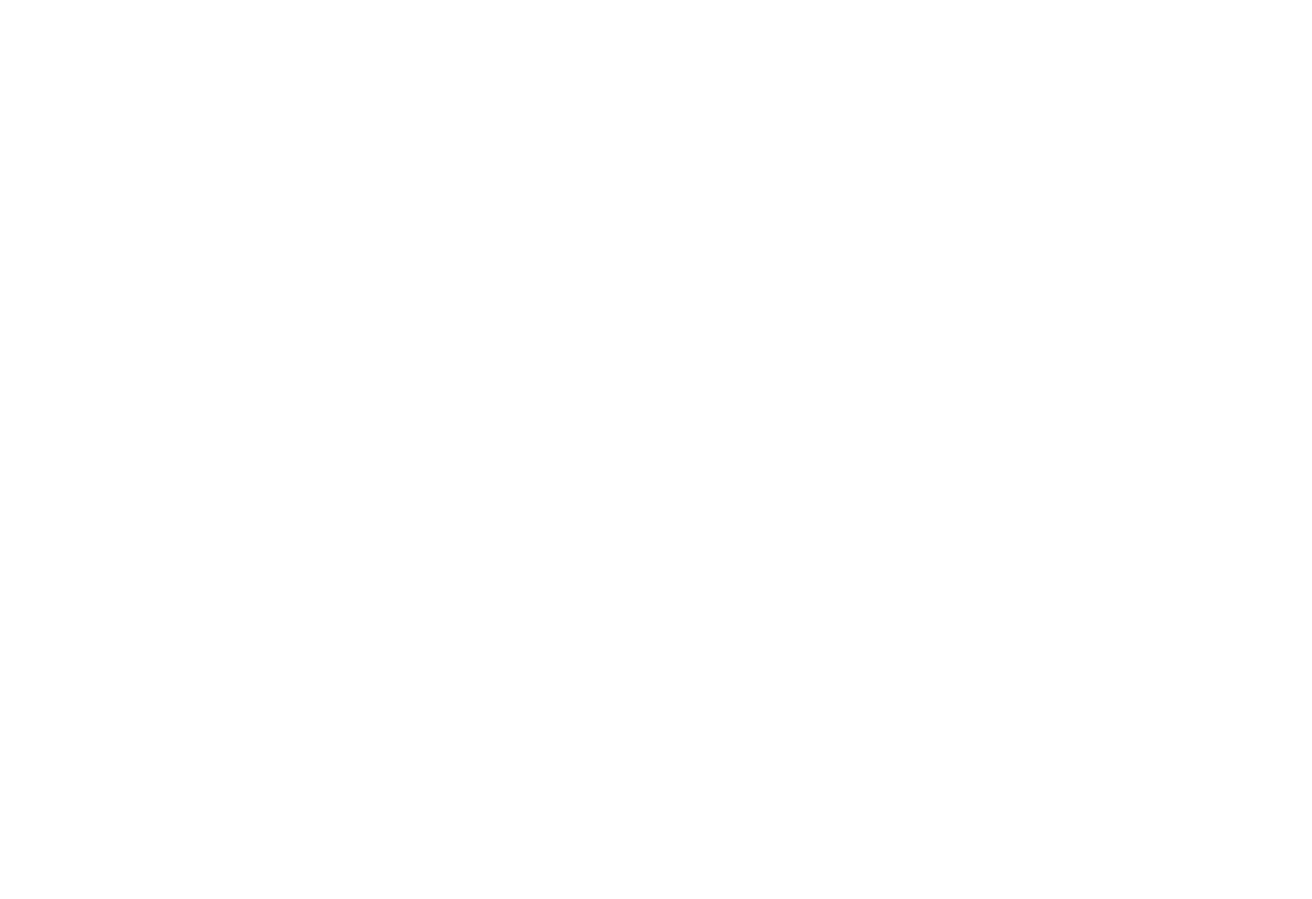
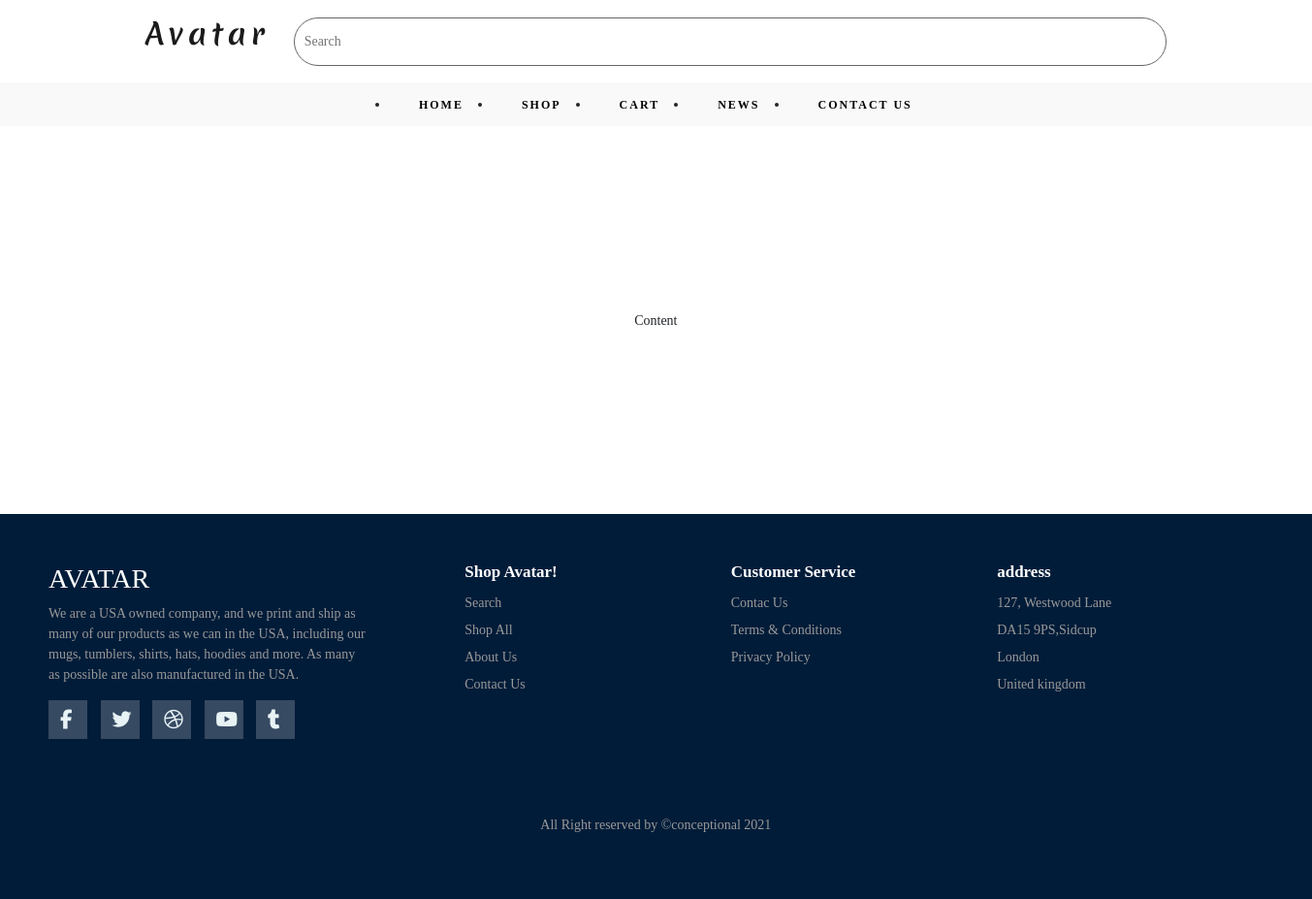
Before and after one commit to Nadiamuin/Team-Amazon, a plain HTML site: page home.html in a window 1280 px wide. Shown: the whole page at 97% size, 1353 px wide, since content can reach past the window. Before the commit the page ends 800 px from the top, so only its background shows below. Drawn offline with nearby package versions, Linux system fonts and the light colour scheme; a web font is replaced by a local one.

Commit message:
created 1st hrader & footer

```diff
--- a/css/style.css
+++ b/css/style.css
@@ -0,0 +1,175 @@
+@import url("https://fonts.googleapis.com/css2?family=Anton&family=Hina+Mincho&family=Merienda:wght@700&display=swap");
+
+*,
+*:before,
+*:after {
+  box-sizing: border-box;
+}
+body {
+  font-family: poppins;
+  margin: 0;
+  display: grid;
+  font-size: 14px;
+  text-decoration: none;
+}
+
+/* Header starts */
+.header .top_nav {
+  margin-top: 10px;
+  width: 100%;
+  height: 65px;
+  background: #ffffff;
+  padding: 0 150px;
+  display: flex;
+  justify-content: center;
+  align-items: center;
+}
+
+.header .top_nav .left {
+  display: flex;
+  align-items: center;
+}
+
+.header .top_nav .left .logo p {
+  font-size: 30px;
+  font-weight: Bolder;
+  color: rgb(27, 27, 27);
+  font-family: "Merienda", cursive;
+  margin-right: 25px;
+  letter-spacing: 5px;
+}
+
+.header .top_nav .left .search_bar input[type="text"] {
+  border: 1px solid #666666;
+  padding: 5px 10px;
+  outline: none;
+  transition: all 0.5s linear;
+  width: 900px;
+  height: 50px;
+  border-radius: 50px;
+}
+
+.header .bottom_nav {
+  width: 100%;
+  background: #f9f9f9;
+  height: 45px;
+  padding: 0 50px;
+  text-decoration: none;
+}
+
+.header .bottom_nav ul {
+  width: 100%;
+  height: 45px;
+  display: flex;
+  justify-content: center;
+  align-items: center;
+  text-decoration: none;
+  margin: 10px;
+  padding: 20px;
+}
+
+.header .bottom_nav ul li a {
+  color: black;
+  letter-spacing: 2px;
+  text-transform: uppercase;
+  font-size: 12px;
+  text-decoration: none;
+  font-weight: bolder;
+  margin: 10px;
+  padding: 20px;
+}
+.header .bottom_nav ul li a:hover {
+  color: rgb(58, 58, 177);
+}
+/* Header ends */
+
+main {
+  display: flex;
+  height: 400px;
+  width: 100%;
+  justify-content: center;
+  align-items: center;
+}
+
+/* Footer starts */
+footer {
+  display: flex;
+  flex-flow: row wrap;
+  padding: 50px;
+  color: #fff;
+  background-color: #011c39;
+}
+.footer > * {
+  flex: 1 100%;
+}
+.footer-left {
+  margin-right: 1.25em;
+  margin-bottom: 2em;
+}
+h2 {
+  font-weight: 600;
+  font-size: 17px;
+}
+.footer ul {
+  list-style: none;
+  padding-left: 0;
+}
+.footer li {
+  line-height: 2em;
+}
+.footer a {
+  text-decoration: none;
+}
+.footer-right {
+  display: flex;
+  flex-flow: row wrap;
+}
+.footer-right > * {
+  flex: 1 50%;
+  margin-right: 1.25em;
+}
+.box a {
+  color: #999;
+}
+.footer-bottom {
+  text-align: center;
+  color: #999;
+  padding-top: 50px;
+}
+.footer-left p {
+  padding-right: 20%;
+  color: #999;
+}
+.socials a {
+  background: #364a62;
+  width: 40px;
+  height: 40px;
+  display: inline-block;
+  margin-right: 10px;
+}
+.socials a i {
+  color: #e7f2f4;
+  padding: 10px 12px;
+  font-size: 20px;
+}
+@media screen and (min-width: 600px) {
+  .footer-right > * {
+    flex: 1;
+  }
+  .footer-left {
+    flex: 1 0px;
+  }
+  .footer-right {
+    flex: 2 0px;
+  }
+}
+
+@media (max-width: 600px) {
+  .footer {
+    padding: 15px;
+  }
+  main {
+    font-size: 55px;
+  }
+}
+/* Footer ends */
--- a/home.html
+++ b/home.html
@@ -5,7 +5,108 @@
     <meta http-equiv="X-UA-Compatible" content="IE=edge" />
     <meta name="viewport" content="width=device-width, initial-scale=1.0" />
     <title>Document</title>
+    <!-- bootstrap css cdn link -->
+    <link
+      href="https://cdn.jsdelivr.net/npm/bootstrap@5.1.0/dist/css/bootstrap.min.css"
+      rel="stylesheet"
+      integrity="sha384-KyZXEAg3QhqLMpG8r+8fhAXLRk2vvoC2f3B09zVXn8CA5QIVfZOJ3BCsw2P0p/We"
+      crossorigin="anonymous"
+    />
+    <!-- font awesome link -->
+    <script
+    src="https://kit.fontawesome.com/baa0b07f01.js"
+    crossorigin="anonymous"
+  ></script>
+  <!-- style css link -->
     <link rel="stylesheet" href="css/style.css" />
   </head>
-  <body></body>
+  <body>
+    <!-- Header starts here -->
+    <div class="header">
+      <div class="top_nav">
+        <div class="left">
+          <div class="logo">
+            <p>Avatar</p>
+          </div>
+          <div class="search_bar">
+            <input type="text" placeholder="Search" />
+          </div>
+        </div>
+      </div>
+      <div class="bottom_nav">
+        <ul>
+          <li><a href="#">Home</a></li>
+          <li><a href="#">Shop</a></li>
+          <li><a href="#">Cart</a></li>
+          <li><a href="#">News</a></li>
+          <li><a href="#">Contact us</a></li>
+        </ul>
+      </div>
+      <!-- Header ends here -->
+
+      <!-- main section starts here -->
+      <main>
+        Content
+      </main>
+      <!-- main section ends here -->
+
+      <!-- Footer starts here -->
+      <footer class="footer">
+        <div class="footer-left">
+          <h3>AVATAR</h3>
+          <p>
+            We are a USA owned company, and we print and ship as many of our
+            products as we can in the USA, including our mugs, tumblers, shirts,
+            hats, hoodies and more. As many as possible are also manufactured in
+            the USA.
+          </p>
+          <div class="socials">
+            <a href="#"><i class="fa fa-facebook"></i></a>
+            <a href="#"><i class="fa fa-twitter"></i></a>
+            <a href="#"><i class="fa fa-dribbble"></i></a>
+            <a href="#"><i class="fa fa-youtube"></i></a>
+            <a href="#"><i class="fa fa-tumblr"></i></a>
+          </div>
+        </div>
+        <ul class="footer-right">
+          <li>
+            <h2>Shop Avatar!</h2>
+            <ul class="box">
+              <li><a href="#">Search</a></li>
+              <li><a href="#">Shop All</a></li>
+              <li><a href="#">About Us</a></li>
+              <li><a href="#">Contact Us</a></li>
+            </ul>
+          </li>
+          <li class="features">
+            <h2>Customer Service</h2>
+            <ul class="box">
+              <li><a href="#"> Contac Us </a></li>
+              <li><a href="#">Terms & Conditions</a></li>
+              <li><a href="#">Privacy Policy</a></li>
+            </ul>
+          </li>
+          <li class="features">
+            <h2>address</h2>
+            <ul class="box">
+              <li><a href="#">127, Westwood Lane</a></li>
+              <li><a href="#">DA15 9PS,Sidcup</a></li>
+              <li><a href="#">London</a></li>
+              <li><a href="#">United kingdom</a></li>
+            </ul>
+          </li>
+        </ul>
+        <div class="footer-bottom">
+          <p>All Right reserved by &copy;conceptional 2021</p>
+        </div>
+      </footer>
+      <!--  Footer ends here -->
+
+      <!-- Bootstrap js cdn -->
+    <script
+      src="https://cdn.jsdelivr.net/npm/bootstrap@5.1.0/dist/js/bootstrap.bundle.min.js"
+      integrity="sha384-U1DAWAznBHeqEIlVSCgzq+c9gqGAJn5c/t99JyeKa9xxaYpSvHU5awsuZVVFIhvj"
+      crossorigin="anonymous"
+    ></script>
+  </body>
 </html>
```
